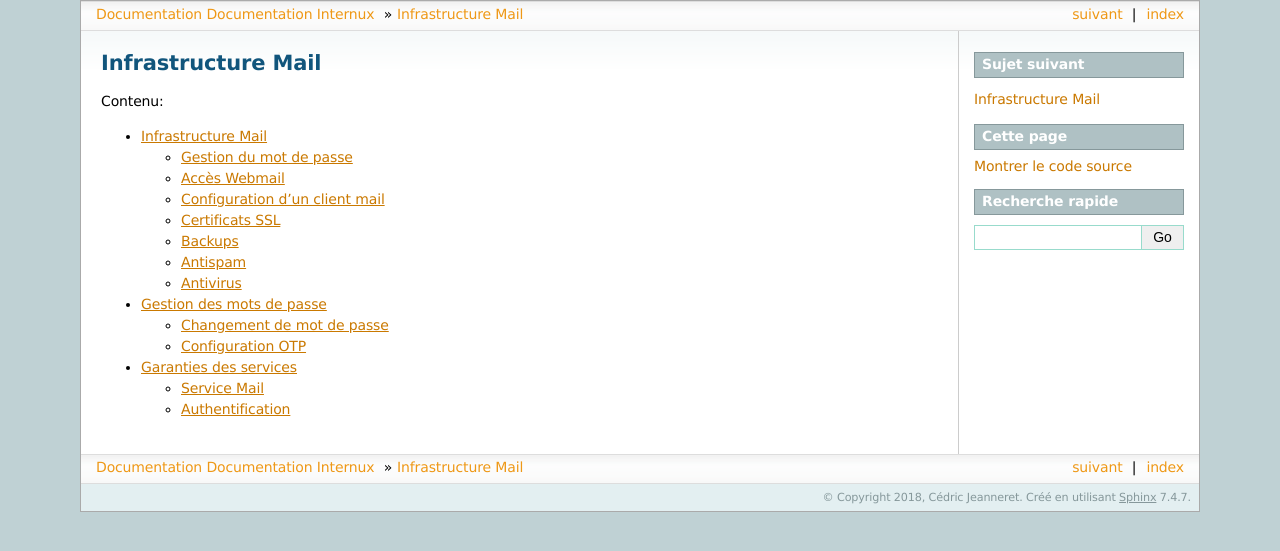
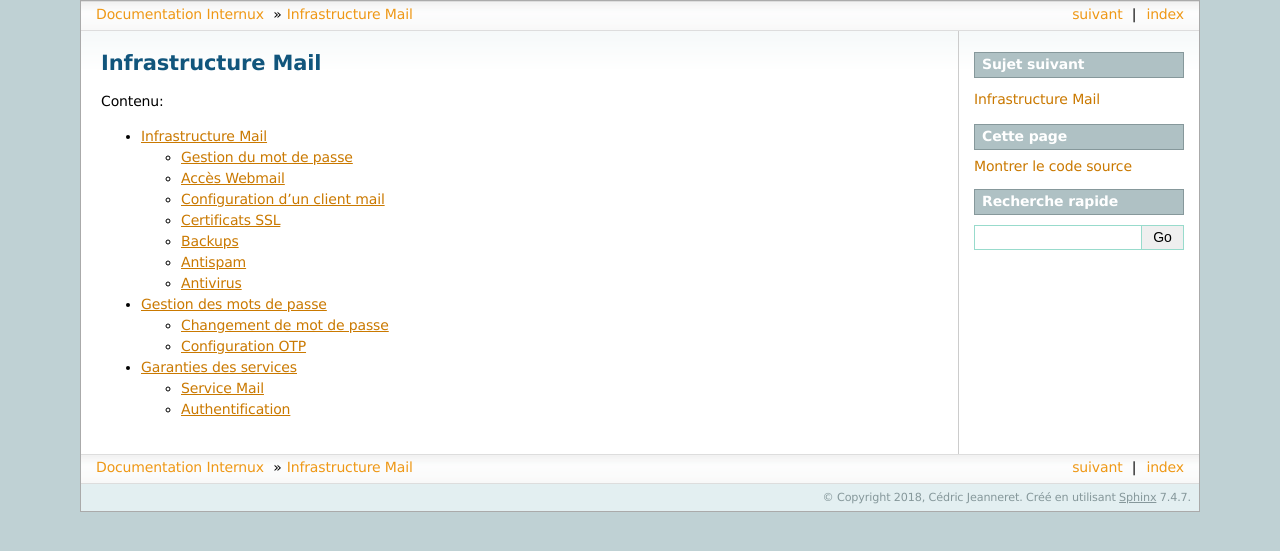
Before and after one commit to cjeanneret/internux-infradoc, a Sphinx documentation site: the page built from source/index.rst, in a window 1280 px wide. Shown: the top 551 px of the page. Built offline with Sphinx 7.4.7, drawn with Linux system fonts in a browser that asks for light colours.

Commit message:
corrected title

```diff
--- a/source/conf.py
+++ b/source/conf.py
@@ -19,7 +19,7 @@
 
 # -- Project information -----------------------------------------------------
 
-project = 'Documentation Internux'
+project = 'Internux'
 copyright = '2018, Cédric Jeanneret'
 author = 'Cédric Jeanneret'
 
@@ -101,7 +101,7 @@
 # -- Options for HTMLHelp output ---------------------------------------------
 
 # Output file base name for HTML help builder.
-htmlhelp_basename = 'DocumentationInternuxdoc'
+htmlhelp_basename = 'Internuxdoc'
 
 
 # -- Options for LaTeX output ------------------------------------------------
@@ -128,7 +128,7 @@
 # (source start file, target name, title,
 #  author, documentclass [howto, manual, or own class]).
 latex_documents = [
-    (master_doc, 'DocumentationInternux.tex', 'Documentation Internux Documentation',
+    (master_doc, 'Internux.tex', 'Internux Documentation',
      'Cédric Jeanneret', 'manual'),
 ]
 
@@ -138,7 +138,7 @@
 # One entry per manual page. List of tuples
 # (source start file, name, description, authors, manual section).
 man_pages = [
-    (master_doc, 'documentationinternux', 'Documentation Internux Documentation',
+    (master_doc, 'internux', 'Internux Documentation',
      [author], 1)
 ]
 
@@ -149,7 +149,7 @@
 # (source start file, target name, title, author,
 #  dir menu entry, description, category)
 texinfo_documents = [
-    (master_doc, 'DocumentationInternux', 'Documentation Internux Documentation',
-     author, 'DocumentationInternux', 'One line description of project.',
+    (master_doc, 'Internux', 'Internux Documentation',
+     author, 'Internux', 'One line description of project.',
      'Miscellaneous'),
 ]
```
Also changed, not shown: 1 other file.
